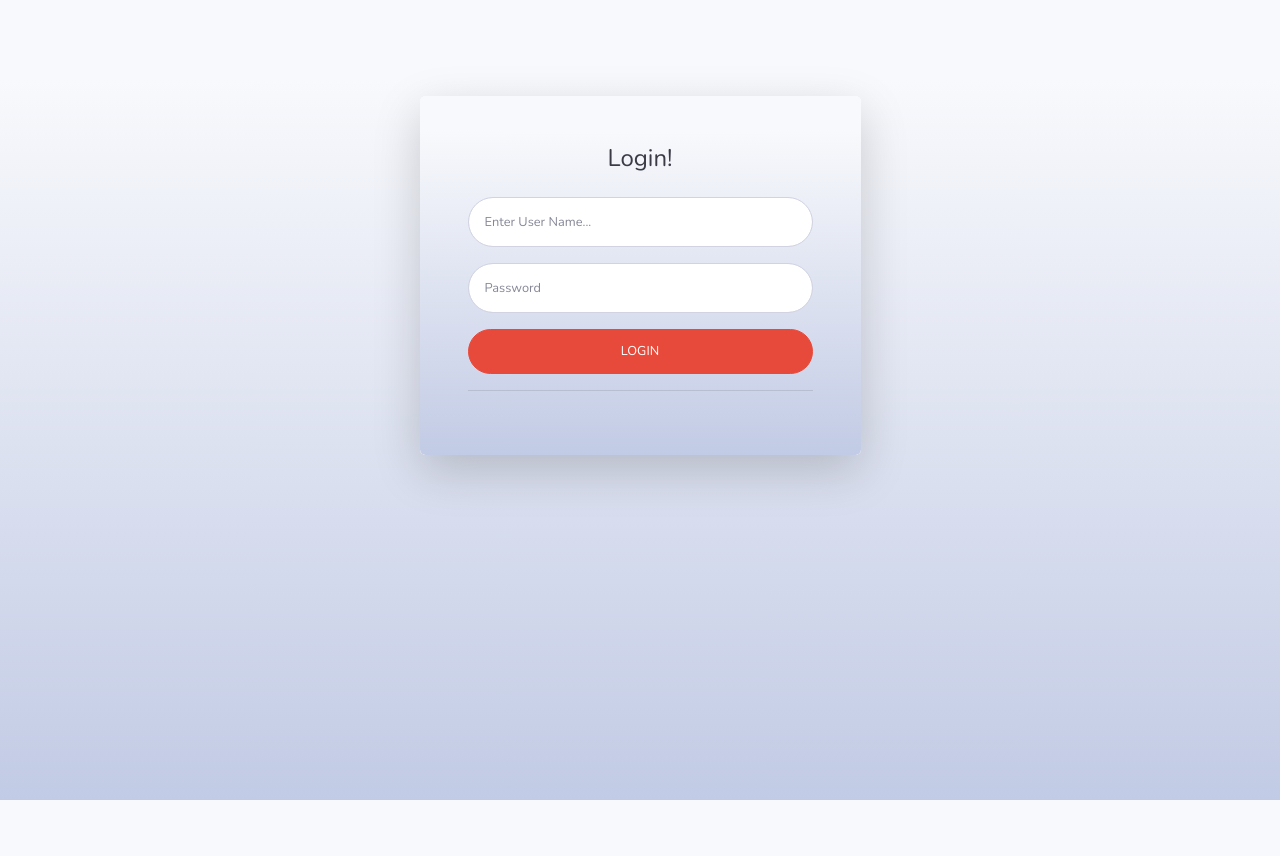
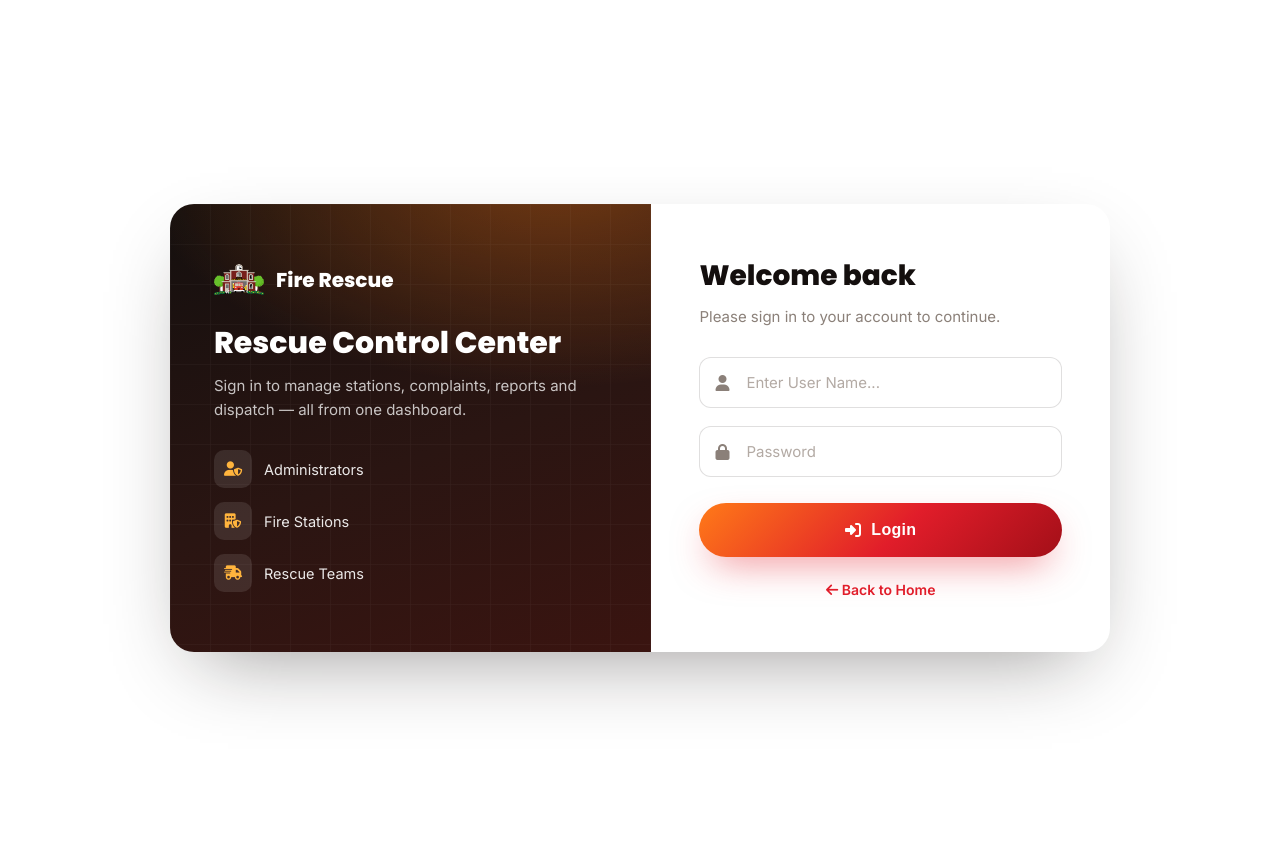
Before and after one commit to aligithub0/fire-rescue-app, a PHP site: page /predict/login.php in a window 1280 px wide. Before the commit the page ends 800 px from the top, so only its background shows below. Run offline with PHP 8.4, Linux system fonts and the light colour scheme.

Commit message:
Refactor code structure for improved readability and maintainability

```diff
--- a/assets/dist/modern.css
+++ b/assets/dist/modern.css
@@ -238,6 +238,76 @@ body.fr-page * { box-sizing: border-box; }
 .fr-socials a:hover { background: var(--fr-grad); color: #fff; transform: translateY(-3px); }
 .fr-footer-bottom { border-top: 1px solid rgba(20,15,14,.08); padding: 24px 0; text-align: center; font-size: 13.5px; color: #8a8079; }
 
+/* ==========================================================================
+   Report / Complaint form
+   ========================================================================== */
+.fr-report { background: var(--fr-cloud); padding: 60px 0 80px; min-height: calc(100vh - 76px); }
+.fr-report-head { text-align: center; margin-bottom: 34px; }
+.fr-report-head .fr-eyebrow { display: inline-flex; }
+.fr-report-head h1 { font-family: var(--fr-display); font-weight: 800; font-size: clamp(28px, 4vw, 42px); color: var(--fr-ink); margin: 12px 0 10px; }
+.fr-report-head p { color: var(--fr-muted); font-size: 16px; max-width: 560px; margin: 0 auto; }
+.fr-alert { max-width: 980px; margin: 0 auto 22px; border-radius: 14px; border: 0; padding: 15px 44px 15px 20px; font-weight: 500; box-shadow: var(--fr-shadow); }
+.fr-form-card { background: #fff; border-radius: 22px; box-shadow: var(--fr-shadow); padding: 30px; max-width: 980px; margin: 0 auto; }
+.fr-form-grid { display: grid; grid-template-columns: 1fr 1fr; gap: 26px; align-items: start; }
+.fr-cam-box #my_camera { border-radius: 14px; overflow: hidden; background: #0c0a09; min-height: 300px; display: flex; align-items: center; justify-content: center; }
+.fr-cam-box #my_camera video, .fr-cam-box #my_camera canvas { max-width: 100%; height: auto; display: block; border-radius: 12px; }
+.fr-cam-actions { display: flex; gap: 12px; flex-wrap: wrap; margin-top: 16px; }
+.fr-preview-box { background: var(--fr-cloud); border: 2px dashed rgba(20,15,14,.14); border-radius: 16px; min-height: 340px; display: grid; place-items: center; text-align: center; color: var(--fr-muted); padding: 18px; font-weight: 500; }
+.fr-preview-box img { border-radius: 12px; max-width: 100%; }
+.fr-report-submit { text-align: center; margin-top: 26px; }
+.fr-report-note { display: flex; align-items: center; justify-content: center; gap: 22px; flex-wrap: wrap; color: var(--fr-muted); font-size: 13.5px; margin-top: 20px; }
+.fr-report-note span { display: inline-flex; align-items: center; gap: 7px; }
+.fr-report-note i { color: var(--fr-red); }
+@media (max-width: 820px) { .fr-form-grid { grid-template-columns: 1fr; } }
+
+/* ==========================================================================
+   Login
+   ========================================================================== */
+.fr-login-page {
+  min-height: 100vh; display: grid; place-items: center; padding: 28px;
+  background: radial-gradient(900px 500px at 85% -10%, rgba(255,122,24,.18), transparent 60%),
+              radial-gradient(800px 500px at -5% 110%, rgba(225,29,42,.12), transparent 55%),
+              linear-gradient(135deg, #ffffff 0%, #fdeee8 100%);
+}
+.fr-login { width: 100%; max-width: 940px; display: grid; grid-template-columns: 1.05fr 1fr;
+  background: #fff; border-radius: 24px; overflow: hidden; box-shadow: 0 30px 80px -30px rgba(20,15,14,.45); }
+.fr-login-brand {
+  position: relative; padding: 50px 44px; color: #fff; overflow: hidden;
+  display: flex; flex-direction: column; justify-content: center;
+  background: radial-gradient(700px 380px at 80% -10%, rgba(255,122,24,.4), transparent 60%),
+              linear-gradient(160deg, #140f0e 0%, #2a1512 55%, #3a1410 100%);
+}
+.fr-login-brand::after { content:""; position:absolute; inset:0; opacity:.05;
+  background-image: linear-gradient(rgba(255,255,255,.6) 1px, transparent 1px), linear-gradient(90deg, rgba(255,255,255,.6) 1px, transparent 1px);
+  background-size: 40px 40px; }
+.fr-login-brand > * { position: relative; z-index: 1; }
+.fr-login-logo { display: flex; align-items: center; gap: 12px; font-family: var(--fr-display); font-weight: 800; font-size: 20px; margin-bottom: 30px; }
+.fr-login-logo img { width: 50px; }
+.fr-login-brand h2 { font-family: var(--fr-display); font-weight: 800; font-size: 30px; line-height: 1.15; margin: 0 0 14px; }
+.fr-login-brand p { color: rgba(255,255,255,.75); font-size: 15px; margin: 0 0 28px; }
+.fr-login-roles { list-style: none; padding: 0; margin: 0; display: grid; gap: 14px; }
+.fr-login-roles li { display: flex; align-items: center; gap: 12px; font-size: 14.5px; color: rgba(255,255,255,.9); }
+.fr-login-roles i { width: 38px; height: 38px; border-radius: 10px; display: grid; place-items: center; background: rgba(255,255,255,.1); color: var(--fr-amber); }
+.fr-login-form { padding: 50px 48px; display: flex; flex-direction: column; justify-content: center; }
+.fr-login-form h1 { font-family: var(--fr-display); font-weight: 800; font-size: 28px; color: var(--fr-ink); margin: 0 0 6px; }
+.fr-login-form .fr-sub { color: var(--fr-muted); font-size: 15px; margin: 0 0 28px; }
+.fr-field { position: relative; margin-bottom: 18px; }
+.fr-field > i { position: absolute; left: 16px; top: 50%; transform: translateY(-50%); color: var(--fr-muted); }
+.fr-input { width: 100%; padding: 15px 16px 15px 46px; border: 1.5px solid rgba(20,15,14,.13); border-radius: 12px;
+  font-size: 15px; font-family: var(--fr-font); color: var(--fr-text); transition: border-color .2s, box-shadow .2s; background: #fff; }
+.fr-input::placeholder { color: #b3aaa4; }
+.fr-input:focus { outline: none; border-color: var(--fr-red); box-shadow: 0 0 0 4px rgba(225,29,42,.12); }
+.fr-login-form .fr-btn { width: 100%; margin-top: 8px; }
+.fr-login-alert { display: flex; align-items: center; gap: 10px; background: #fdecec; color: #b3121d;
+  border: 1px solid rgba(225,29,42,.25); border-radius: 12px; padding: 12px 16px; font-size: 14px; font-weight: 500; margin-bottom: 22px; }
+.fr-login-back { text-align: center; margin-top: 22px; font-size: 14px; color: var(--fr-muted); }
+.fr-login-back a { color: var(--fr-red); font-weight: 600; }
+@media (max-width: 760px) {
+  .fr-login { grid-template-columns: 1fr; max-width: 440px; }
+  .fr-login-brand { display: none; }
+  .fr-login-form { padding: 40px 30px; }
+}
+
 /* ---- scroll reveal ---- */
 .fr-reveal { opacity: 0; transform: translateY(28px); transition: opacity .7s ease, transform .7s ease; }
 .fr-reveal.fr-in { opacity: 1; transform: none; }
--- a/include/header.php
+++ b/include/header.php
@@ -30,7 +30,7 @@
     <link rel="stylesheet" href="assets/dist/style.css" />
 
     <!-- Modern theme (must load last so it wins) -->
-    <link rel="stylesheet" href="assets/dist/modern.css?v=4" />
+    <link rel="stylesheet" href="assets/dist/modern.css?v=6" />
   </head>
 
   <body class="fr-page">
--- a/login.php
+++ b/login.php
@@ -2,119 +2,84 @@
 session_start();
 if (isset($_SESSION['admin_id'])) {
   header("location:admin/index.php");
-}elseif(isset($_SESSION['station_id'])){
+} elseif (isset($_SESSION['station_id'])) {
   header("location:station/index.php");
-}elseif(isset($_SESSION['team_id'])){
+} elseif (isset($_SESSION['team_id'])) {
   header("location:fireEngine/index.php");
 }
-?>
 
-<?php
 if (isset($_GET['status'])) {
-    $status=$_GET['status'];
-    $msg="Username or password not correct";
+  $status = $_GET['status'];
+  $msg = "Username or password not correct";
 }
 ?>
-
-
-
 <!DOCTYPE html>
 <html lang="en">
   <head>
     <meta charset="utf-8" />
-    <meta http-equiv="X-UA-Compatible" content="IE=edge" />
-    <meta
-      name="viewport"
-      content="width=device-width, initial-scale=1, shrink-to-fit=no"
-    />
-    <meta name="description" content="" />
-    <meta name="author" content="" />
-
-    <title>Login</title>
+    <meta name="viewport" content="width=device-width, initial-scale=1, shrink-to-fit=no" />
+    <title>Login — Fire Rescue Response System</title>
     <link rel="shortcut icon" type="image/x-icon" href="assets/img/truck.png" />
 
-    <!-- Custom fonts for this template-->
+    <link rel="preconnect" href="https://fonts.googleapis.com" />
+    <link rel="preconnect" href="https://fonts.gstatic.com" crossorigin />
     <link
-      href="assets/vendor/fontawesome-free/css/all.min.css"
+      href="https://fonts.googleapis.com/css2?family=Inter:wght@400;500;600;700&family=Poppins:wght@600;700;800&display=swap"
       rel="stylesheet"
-      type="text/css"
     />
     <link
-      href="https://fonts.googleapis.com/css?family=Nunito:200,200i,300,300i,400,400i,600,600i,700,700i,800,800i,900,900i"
       rel="stylesheet"
+      href="https://cdnjs.cloudflare.com/ajax/libs/font-awesome/6.5.1/css/all.min.css"
     />
-
-    <!-- Custom styles for this template-->
-    <link href="assets/css/sb-admin-2.min.css" rel="stylesheet" />
+    <link rel="stylesheet" href="assets/dist/modern.css?v=6" />
   </head>
 
-  <body class="bg-gradient-light">
-    <div class="container ">
-      <!-- Outer Row -->
-      <div class="row justify-content-center">
-        <div class="col-xl-5 col-lg-6 col-md-5 mt-5 ">
-          <div class="card o-hidden border-0 shadow-lg my-5">
-            <div class="card-body p-0 bg-gradient-light">
-              <!-- Nested Row within Card Body -->
-              <div class="row">
-                <div class="col-lg-12">
-                  <div class="p-5">
-                    <div class="text-center">
-                      <h1 class="h4 text-gray-900 mb-4">Login!</h1>
-<?php if(isset($msg)){ ?>
-    <div class="alert alert-<?=$status?> alert-dismissible" role="alert"><a href="#" class="close" data-dismiss="alert" aria-label="close">&times;</a><?=$msg?></div>
+  <body class="fr-page fr-login-page">
+    <div class="fr-login">
+      <!-- Brand panel -->
+      <div class="fr-login-brand">
+        <div class="fr-login-logo">
+          <img src="assets/img/station.png" alt="Fire Rescue" />
+          <span>Fire Rescue</span>
+        </div>
+        <h2>Rescue Control Center</h2>
+        <p>Sign in to manage stations, complaints, reports and dispatch — all from one dashboard.</p>
+        <ul class="fr-login-roles">
+          <li><i class="fa-solid fa-user-shield"></i> Administrators</li>
+          <li><i class="fa-solid fa-building-shield"></i> Fire Stations</li>
+          <li><i class="fa-solid fa-truck-fast"></i> Rescue Teams</li>
+        </ul>
+      </div>
+
+      <!-- Form panel -->
+      <div class="fr-login-form">
+        <h1>Welcome back</h1>
+        <p class="fr-sub">Please sign in to your account to continue.</p>
+
+        <?php if (isset($msg)) { ?>
+        <div class="fr-login-alert">
+          <i class="fa-solid fa-circle-exclamation"></i> <?= $msg ?>
+        </div>
         <?php } ?>
+
+        <form method="POST" action="login_code.php">
+          <div class="fr-field">
+            <i class="fa-solid fa-user"></i>
+            <input type="text" name="user_name" class="fr-input" placeholder="Enter User Name..." required />
           </div>
-                    <form method="POST" action="login_code.php" class="user" >
-                      <div class="form-group">
-                        <input type="text" name="user_name" class="form-control form-control-user" id="exampleInputEmail" placeholder="Enter User Name..." required
-                        />
+          <div class="fr-field">
+            <i class="fa-solid fa-lock"></i>
+            <input type="password" name="password" class="fr-input" placeholder="Password" required />
           </div>
-                      <div class="form-group">
-                        <input type="password" name="password" class="form-control form-control-user" id="exampleInputPassword" placeholder="Password" required />
-                      </div>
-                      <div class="form-group">
-                        <!-- <div class="custom-control custom-checkbox small">
-                          <input
-                            type="checkbox"
-                            class="custom-control-input"
-                            id="customCheck"
-                          />
-                          <label class="custom-control-label" for="customCheck"
-                            >Remember Me</label
-                          >
-                        </div> -->
-                      </div>
-                      <input type="submit" name="login" value="LOGIN" class="btn btn-danger btn-user btn-block">
+          <button type="submit" name="login" class="fr-btn fr-btn-fire fr-btn-lg">
+            <i class="fa-solid fa-right-to-bracket"></i> Login
+          </button>
         </form>
-                    <hr />
-                    <!-- <div class="text-center">
-                      <a class="small" href="forgot-password.html"
-                        >Forgot Password?</a
-                      >
-                    </div>
-                    <div class="text-center">
-                      <a class="small" href="register.html"
-                        >Create an Account!</a
-                      >
-                    </div> -->
+
+        <div class="fr-login-back">
+          <a href="index.php"><i class="fa-solid fa-arrow-left"></i> Back to Home</a>
         </div>
       </div>
     </div>
-            </div>
-          </div>
-        </div>
-      </div>
-    </div>
-
-    <!-- Bootstrap core JavaScript-->
-    <script src="assets/vendor/jquery/jquery.min.js"></script>
-    <script src="assets/vendor/bootstrap/js/bootstrap.bundle.min.js"></script>
-
-    <!-- Core plugin JavaScript-->
-    <script src="assets/vendor/jquery-easing/jquery.easing.min.js"></script>
-
-    <!-- Custom scripts for all pages-->
-    <script src="assets/js/sb-admin-2.min.js"></script>
   </body>
 </html>
```
Also changed, not shown: complaint.php (+42 -27 lines), upload/6a2d3d6aa88de.png (added). Lines whose indentation alone changed are shown as unchanged.
